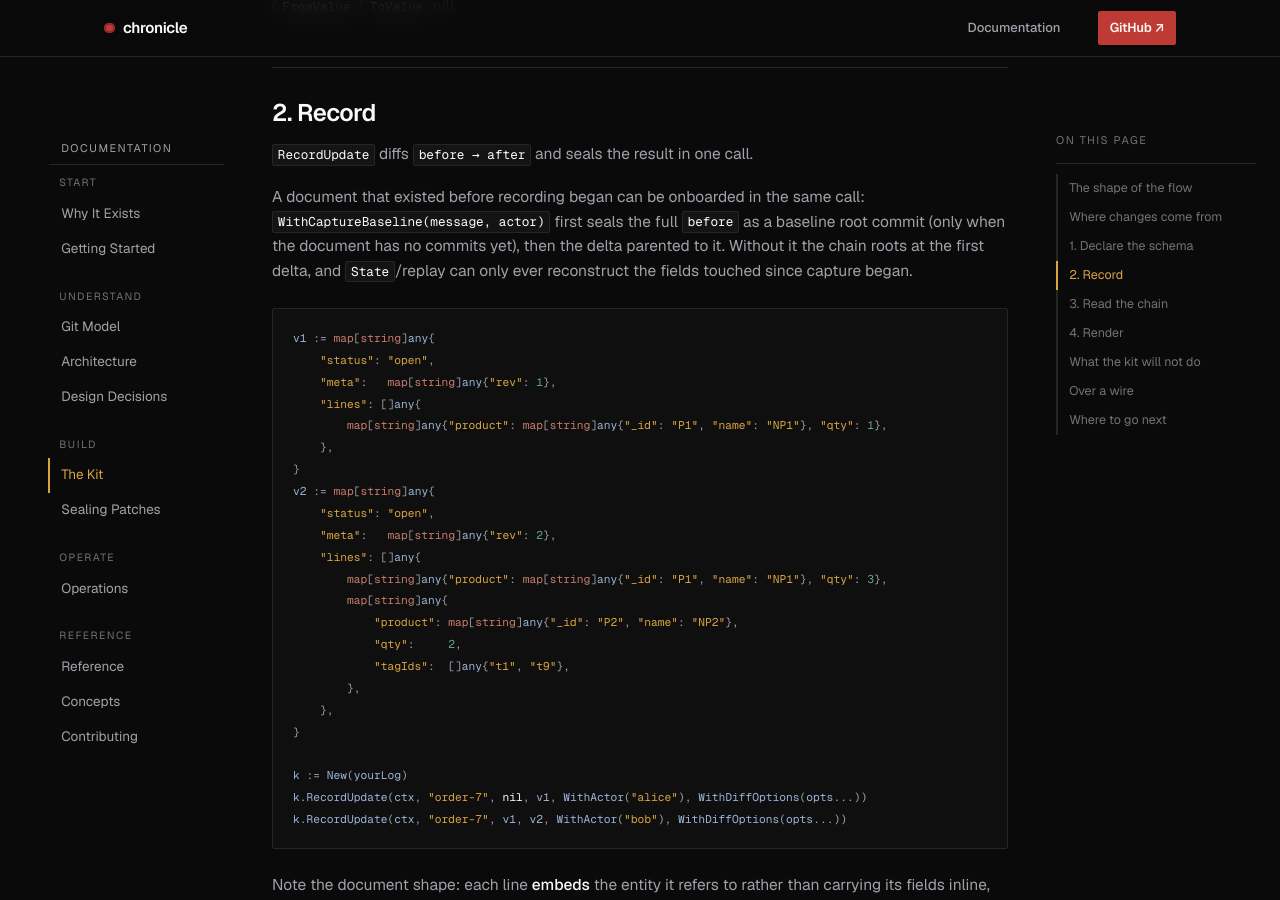
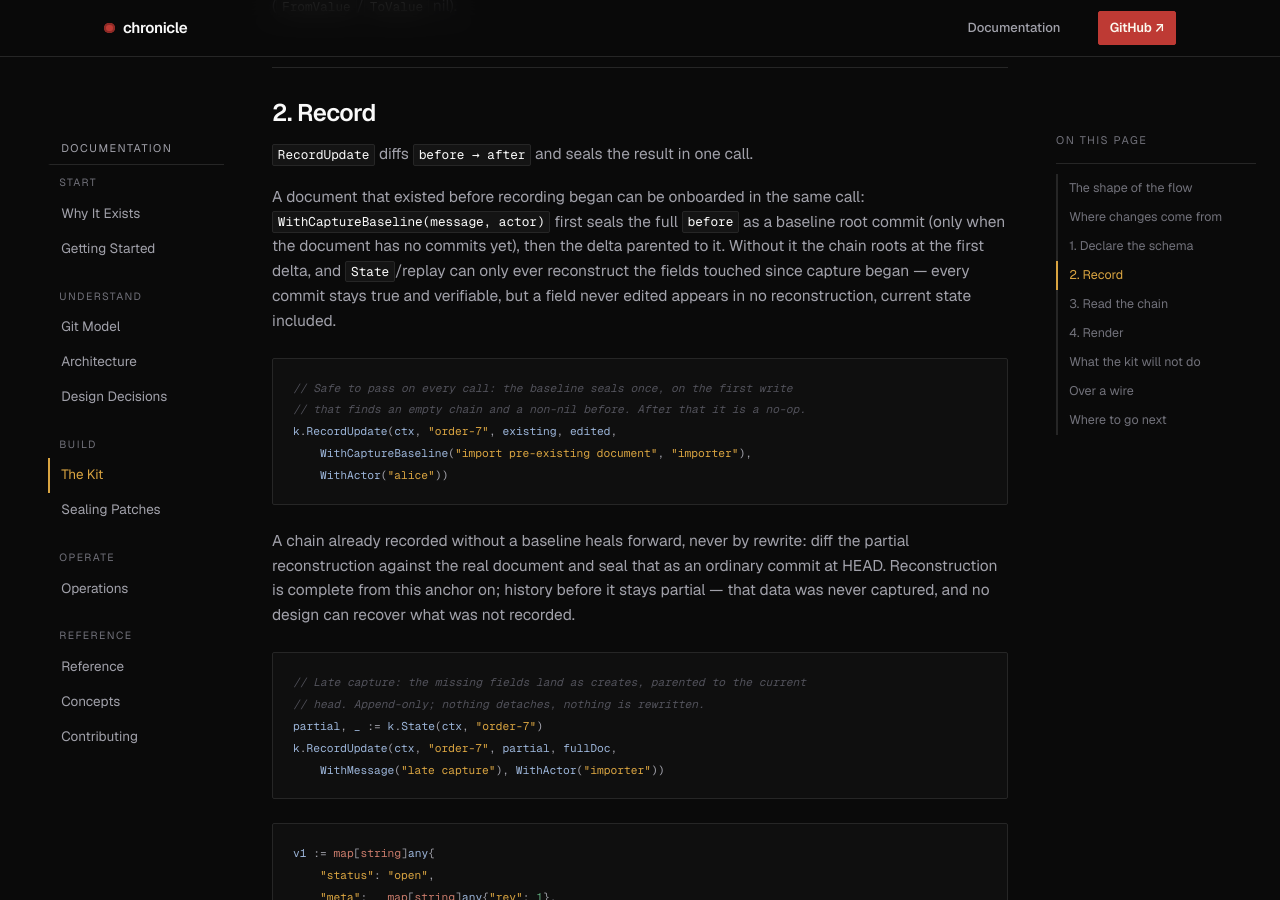
Before and after one commit to zdirnecamlcs96/chronicle, a Jekyll site: the page built from docs/kit.md, in a window 1280 px wide and 900 px high, scrolled down 4976 px. Built offline with Jekyll 4.4.1, drawn with Linux system fonts in a browser that asks for light colours.

Commit message:
docs(kit): show baseline onboarding and late-capture healing
Two cases the option text alone left implicit: blanket-passing
WithCaptureBaseline is safe (seals once, head check), and a chain
already recorded without a baseline heals forward with an ordinary
catch-up commit at HEAD — append-only, no rewrite, complete
reconstruction from the anchor on.

````diff
--- a/docs/kit.md
+++ b/docs/kit.md
@@ -213,7 +213,30 @@ call: `WithCaptureBaseline(message, actor)` first seals the full `before` as a
 baseline root commit (only when the document has no commits yet), then the
 delta parented to it. Without it the chain roots at the first delta, and
 `State`/replay can only ever reconstruct the fields touched since capture
-began.
+began — every commit stays true and verifiable, but a field never edited
+appears in no reconstruction, current state included.
+
+```go
+// Safe to pass on every call: the baseline seals once, on the first write
+// that finds an empty chain and a non-nil before. After that it is a no-op.
+k.RecordUpdate(ctx, "order-7", existing, edited,
+    WithCaptureBaseline("import pre-existing document", "importer"),
+    WithActor("alice"))
+```
+
+A chain already recorded without a baseline heals forward, never by rewrite:
+diff the partial reconstruction against the real document and seal that as an
+ordinary commit at HEAD. Reconstruction is complete from this anchor on;
+history before it stays partial — that data was never captured, and no design
+can recover what was not recorded.
+
+```go
+// Late capture: the missing fields land as creates, parented to the current
+// head. Append-only; nothing detaches, nothing is rewritten.
+partial, _ := k.State(ctx, "order-7")
+k.RecordUpdate(ctx, "order-7", partial, fullDoc,
+    WithMessage("late capture"), WithActor("importer"))
+```
 
 ```go
 v1 := map[string]any{
````
